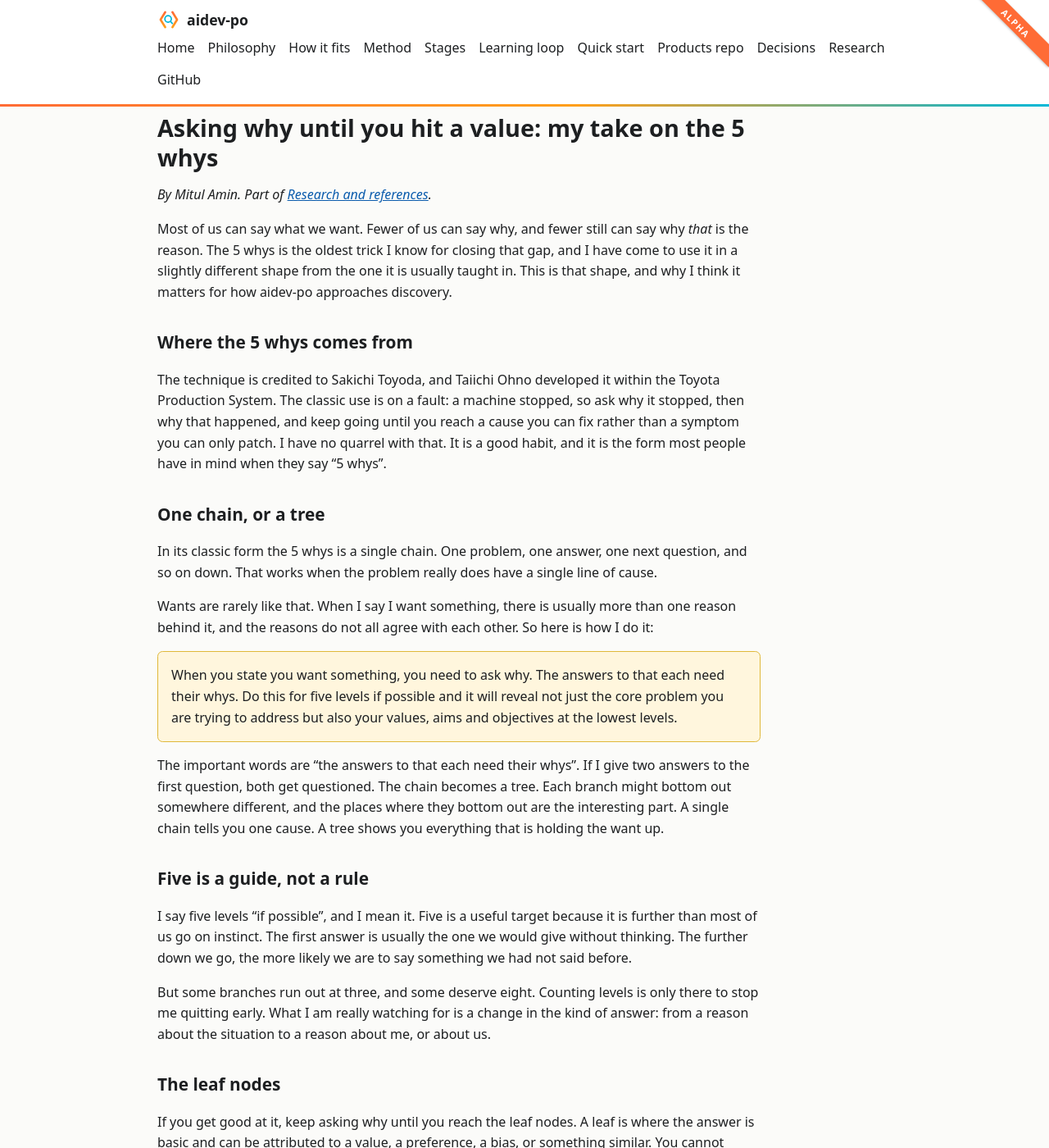
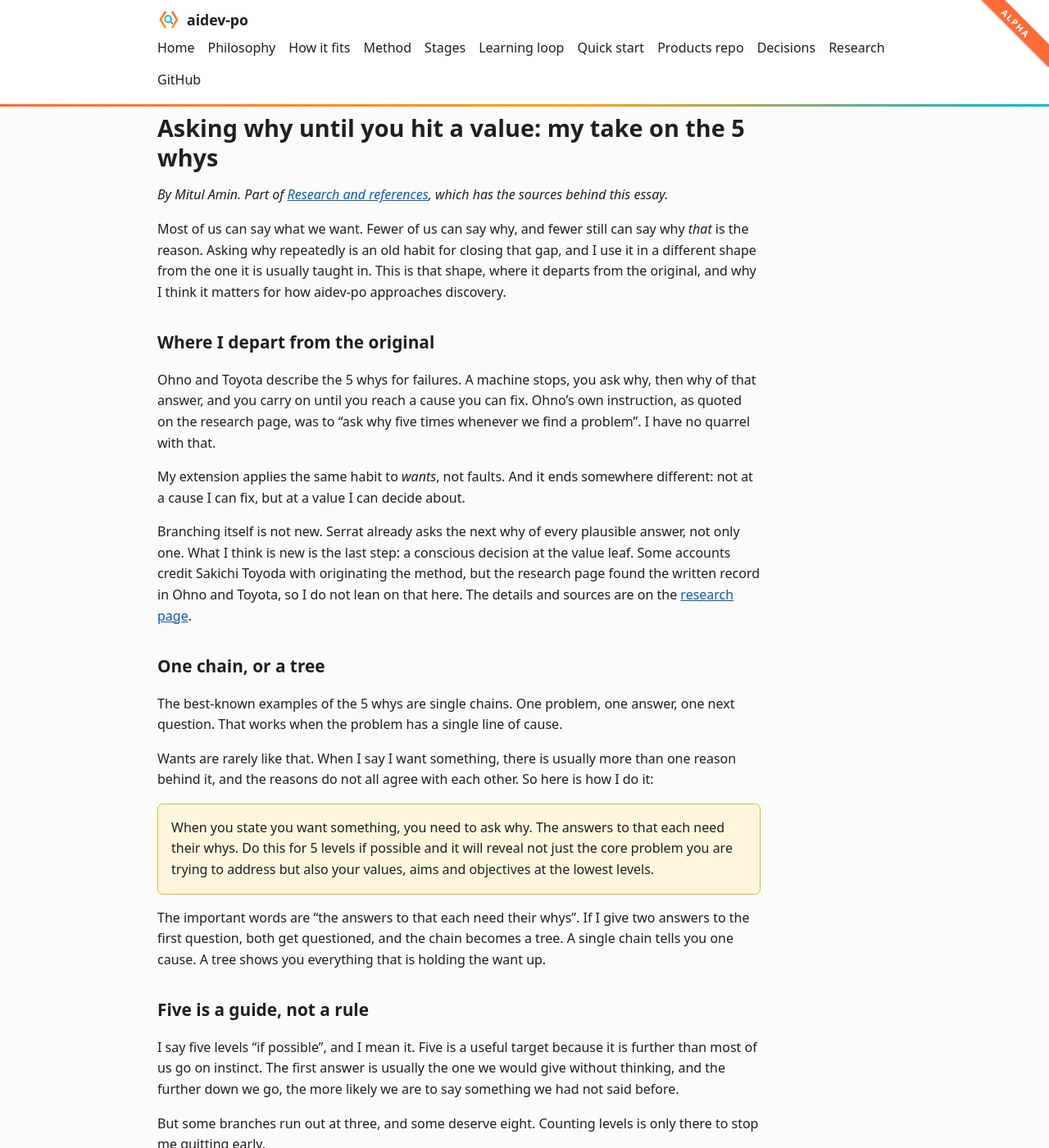
Before and after one commit to mitulamin/aidev-po, a Jekyll site: the page built from docs/research/five-whys-tree.md, in a window 1280 px wide and 1400 px high. Shown: the whole window at 82% size. Built offline with Jekyll 4.4.1, drawn with Linux system fonts in a browser that asks for light colours; some of the changed text lies outside the part shown.

Commit message:
Essay: mark the departure from Ohno, sharpen leaf tests, add conflicts, evidence and decision rules
Co-authored-by: Mitul Amin <mitul.github@shravi.dev>

```diff
--- a/docs/research/five-whys-tree.md
+++ b/docs/research/five-whys-tree.md
@@ -4,43 +4,59 @@ title: "Asking why until you hit a value: my take on the 5 whys"
 
 # Asking why until you hit a value: my take on the 5 whys
 
-*By Mitul Amin. Part of [Research and references](../research.md).*
+*By Mitul Amin. Part of [Research and references](../research.md#root-cause-questioning-the-5-whys), which has the sources behind this essay.*
 
-Most of us can say what we want. Fewer of us can say why, and fewer still can say why *that* is the reason. The 5 whys is the oldest trick I know for closing that gap, and I have come to use it in a slightly different shape from the one it is usually taught in. This is that shape, and why I think it matters for how aidev-po approaches discovery.
+Most of us can say what we want. Fewer of us can say why, and fewer still can say why *that* is the reason. Asking why repeatedly is an old habit for closing that gap, and I use it in a different shape from the one it is usually taught in. This is that shape, where it departs from the original, and why I think it matters for how aidev-po approaches discovery.
 
-## Where the 5 whys comes from
+## Where I depart from the original
 
-The technique is credited to Sakichi Toyoda, and Taiichi Ohno developed it within the Toyota Production System. The classic use is on a fault: a machine stopped, so ask why it stopped, then why that happened, and keep going until you reach a cause you can fix rather than a symptom you can only patch. I have no quarrel with that. It is a good habit, and it is the form most people have in mind when they say "5 whys".
+Ohno and Toyota describe the 5 whys for failures. A machine stops, you ask why, then why of that answer, and you carry on until you reach a cause you can fix. Ohno's own instruction, as quoted on the research page, was to "ask why five times whenever we find a problem". I have no quarrel with that.
+
+My extension applies the same habit to *wants*, not faults. And it ends somewhere different: not at a cause I can fix, but at a value I can decide about.
+
+Branching itself is not new. Serrat already asks the next why of every plausible answer, not only one. What I think is new is the last step: a conscious decision at the value leaf. Some accounts credit Sakichi Toyoda with originating the method, but the research page found the written record in Ohno and Toyota, so I do not lean on that here. The details and sources are on the [research page](../research.md#root-cause-questioning-the-5-whys).
 
 ## One chain, or a tree
 
-In its classic form the 5 whys is a single chain. One problem, one answer, one next question, and so on down. That works when the problem really does have a single line of cause.
+The best-known examples of the 5 whys are single chains. One problem, one answer, one next question. That works when the problem has a single line of cause.
 
 Wants are rarely like that. When I say I want something, there is usually more than one reason behind it, and the reasons do not all agree with each other. So here is how I do it:
 
-> When you state you want something, you need to ask why. The answers to that each need their whys. Do this for five levels if possible and it will reveal not just the core problem you are trying to address but also your values, aims and objectives at the lowest levels.
+> When you state you want something, you need to ask why. The answers to that each need their whys. Do this for 5 levels if possible and it will reveal not just the core problem you are trying to address but also your values, aims and objectives at the lowest levels.
 
-The important words are "the answers to that each need their whys". If I give two answers to the first question, both get questioned. The chain becomes a tree. Each branch might bottom out somewhere different, and the places where they bottom out are the interesting part. A single chain tells you one cause. A tree shows you everything that is holding the want up.
+The important words are "the answers to that each need their whys". If I give two answers to the first question, both get questioned, and the chain becomes a tree. A single chain tells you one cause. A tree shows you everything that is holding the want up.
 
 ## Five is a guide, not a rule
 
-I say five levels "if possible", and I mean it. Five is a useful target because it is further than most of us go on instinct. The first answer is usually the one we would give without thinking. The further down we go, the more likely we are to say something we had not said before.
+I say five levels "if possible", and I mean it. Five is a useful target because it is further than most of us go on instinct. The first answer is usually the one we would give without thinking, and the further down we go, the more likely we are to say something we had not said before.
 
-But some branches run out at three, and some deserve eight. Counting levels is only there to stop me quitting early. What I am really watching for is a change in the kind of answer: from a reason about the situation to a reason about me, or about us.
+But some branches run out at three, and some deserve eight. Counting levels is only there to stop me quitting early.
 
 ## The leaf nodes
 
-If you get good at it, keep asking why until you reach the leaf nodes. A leaf is where the answer is basic and can be attributed to a value, a preference, a bias, or something similar. You cannot usefully ask why of it. "Because I prefer it" is a legitimate end to a branch, as long as you got there honestly rather than by being tired.
+If you get good at it, keep asking why until you reach the leaf nodes: the places where the answer is basic and can be attributed to a value, a preference, a bias, or something similar. At the top of the tree, a want sounds like a requirement. At the leaves, it turns out to be a choice that someone made, often without noticing.
 
-This is the part I find most valuable. At the top of the tree, a want sounds like a requirement. At the leaves, it turns out to be a choice that someone made, often without noticing they were making it.
+The catch is that "because I prefer it" can be a true leaf, or it can be a comfortable halt. The words are the same either way. So I test the answer:
 
-## Making a conscious decision at the leaf
+- Has the kind of answer changed, from the situation to me or us?
+- Would another why change the decision?
+- Did the answer surprise me?
 
-Once you have a leaf, you can do something with it. You can decide.
+If none of these is true, keep asking.
 
-Maybe you are glad of the value and want to keep it. Maybe you realise it is a bias that does not suit this project and set it aside. Maybe you keep it and accept what it costs. All three are fine. What is not fine is the position most of us start from, which is holding the bias without knowing it and calling the result "just the way things should be done".
+## Two kinds of node
 
-Owning a bias does not mean getting rid of it. It means that when someone challenges the decision, I can say what it rests on, and they can disagree with that, rather than with a stack of reasons I made up afterwards.
+Not every node in the tree is the same sort of claim, and I try not to treat them alike.
+
+Nodes about how the world works need evidence: observation, not deduction (Minoura, as the research page notes, says people answer from deduction and end up confused about which cause matters). I tag them Stated, Inferred or Assumed, as in [Philosophy](../philosophy.md). That page lists five tags, so Simulated and Validated also exist; Validated means I have checked it against something observed, so I use it only when I have.
+
+Value leaves need honesty, not proof. "I prefer readability" is not something I can test in a lab. What I can do is say it truthfully and not dress it up as a fact about the world.
+
+## Deciding at the leaf, and turning it into a rule
+
+Once you have a leaf, you can decide. Maybe you are glad of the value and keep it. Maybe you see it is a bias that does not suit this project and set it aside. Maybe you keep it and accept what it costs. What is not fine is holding the bias without knowing it and calling the result "just the way things should be done". Owning a bias does not mean getting rid of it. It means that when someone challenges the decision, I can say what it rests on, and they can disagree with that, rather than with a stack of reasons I made up afterwards.
+
+Leaves become informal personal decision rules. When I act against one, I ask whether it is a mood or a finer distinction. A finer distinction becomes a new, more precise rule.
 
 ## A small worked tree
 
@@ -56,18 +72,24 @@ Here is one from my own preferences, as an illustration. The starting want: *I p
 
 Two branches, two different leaves. One is a value about how a team should work. The other is a bias about my own reading. Neither is wrong, but they are different kinds of thing, and I would handle them differently.
 
-The decision: yes, I am biased towards readability over complexity, and therefore I prefer verbose code if it makes understanding easier. The cost is more lines to read through, and I accept that. Having said it plainly, I can also revisit it later if the cost ever outweighs the benefit.
+The decision: yes, I am biased towards readability over complexity, and therefore I prefer verbose code if it makes understanding easier. The cost is more lines to read through, and I accept that. As a rule, it is "prefer readability over complexity". If I caught myself writing compact code in a throwaway script, I would ask whether that was a mood or a finer distinction. If it was a finer distinction, the rule would get more precise.
+
+## When two leaves conflict
+
+Leaves can disagree. Shared ownership, from the tree above, is easy to set against another leaf I could just as easily hold: ship fastest, even if only I understand it.
+
+When two leaves conflict, either rank them in advance or decide case by case and record the decision. This is still an open question, and I have not settled which of the two is better.
 
 ## Two pitfalls
 
-**Stopping at a comfortable answer.** This is the common one. Somewhere in the tree there is an answer that sounds sensible, feels complete and is safe to say in a meeting. It is also where people stop. The test I use is whether the answer would surprise me, or whether I could have given it before I started. If I could have, I have probably not gone deep enough yet.
+**Stopping at a comfortable answer.** This is the common one. Somewhere in the tree there is an answer that sounds sensible, feels complete and is safe to say in a meeting. It is also where people stop. The three tests above are how I catch it: if the kind of answer has not changed, another why would change the decision, or the answer did not surprise me, I have probably not reached a leaf yet.
 
-**Whys that blame a person rather than the system or the value.** "Why did it break?" "Because Sam did not check." That is a dead end, and an unkind one. It ends the tree on a person, and a person is not a leaf in the sense I mean: you cannot make a conscious decision about them. If a why lands on someone's name, I ask it again of the process: what made that mistake easy to make, and what would have caught it? Keep the question aimed at the system, or at the value that the system was serving.
+**Whys that blame a person rather than the system or the value.** "Why did it break?" "Because Sam did not check." That is a dead end, and an unkind one. It ends the tree on a person, and a person is not a leaf in the sense I mean: you cannot make a conscious decision about them. If a why lands on someone's name, I ask it again of the process: what made that mistake easy to make, and what would have caught it? Keep the question aimed at the system, or at the value the system was serving.
 
 ## How this could shape product discovery in aidev
 
 aidev-po is built to take a basic idea through to a full specification, and a lot of that is asking people what they want. The risk is that a stated want is taken as settled and written down as a requirement. If the discovery work asked why of each stated want, and then why of each answer, it would find the real problem sooner. It would also record the values and preferences underneath, so that later decisions can be checked against them.
 
-I have not worked out how this would fit into the stages, and I would rather say so than pretend otherwise. One idea worth trying is to record the leaf nodes in the register alongside assumptions and decisions, tagged for what they are. The rest of the research behind aidev-po is on the [Research and references](../research.md) page.
+I have not worked out how this would fit into the stages, and I would rather say so than pretend otherwise. One idea worth trying is to record the leaf nodes in the register alongside assumptions and decisions, tagged for what they are.
 
 If you try it, start small. Pick one thing you want this week, ask why, and then ask why of each answer. See where the branches end.
```
